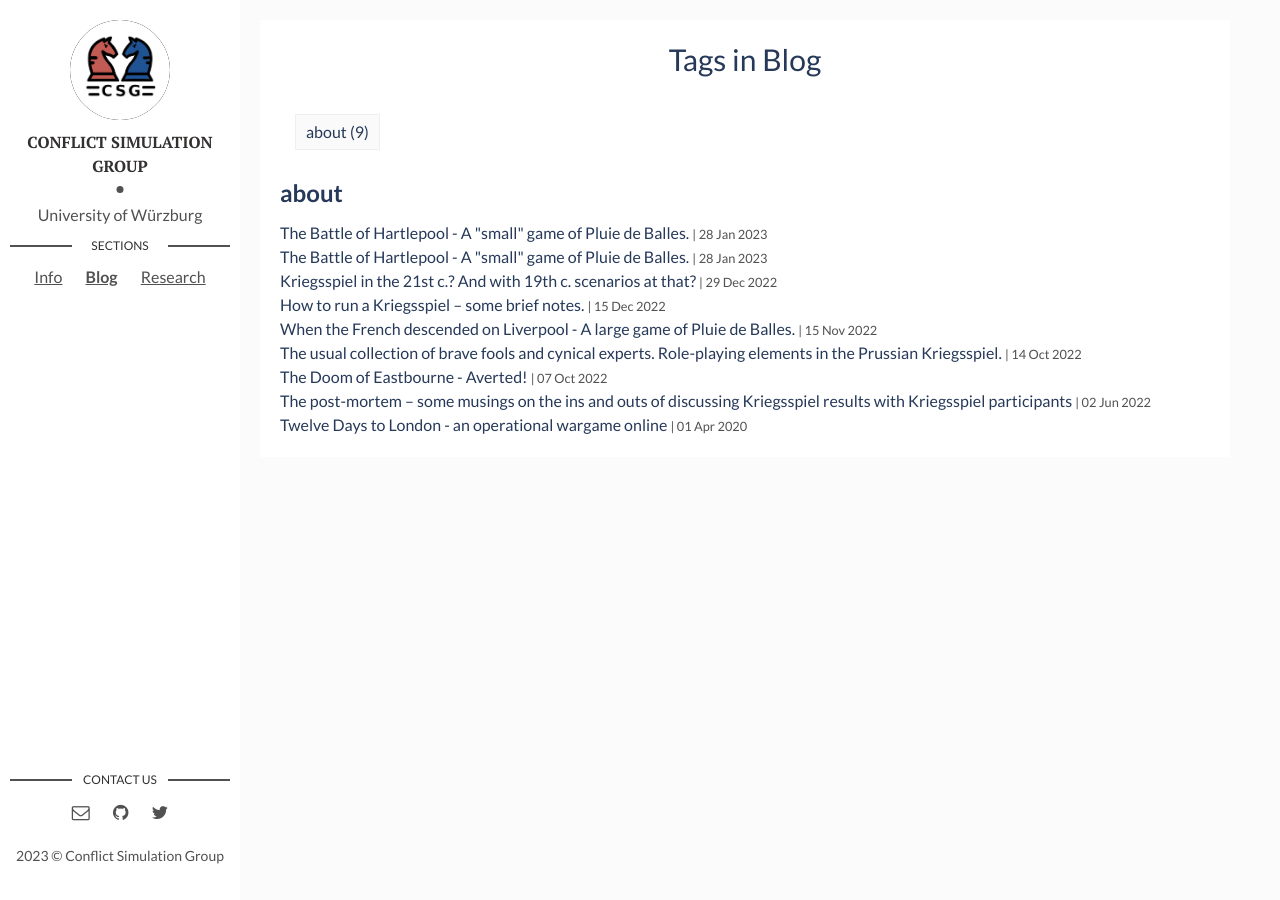
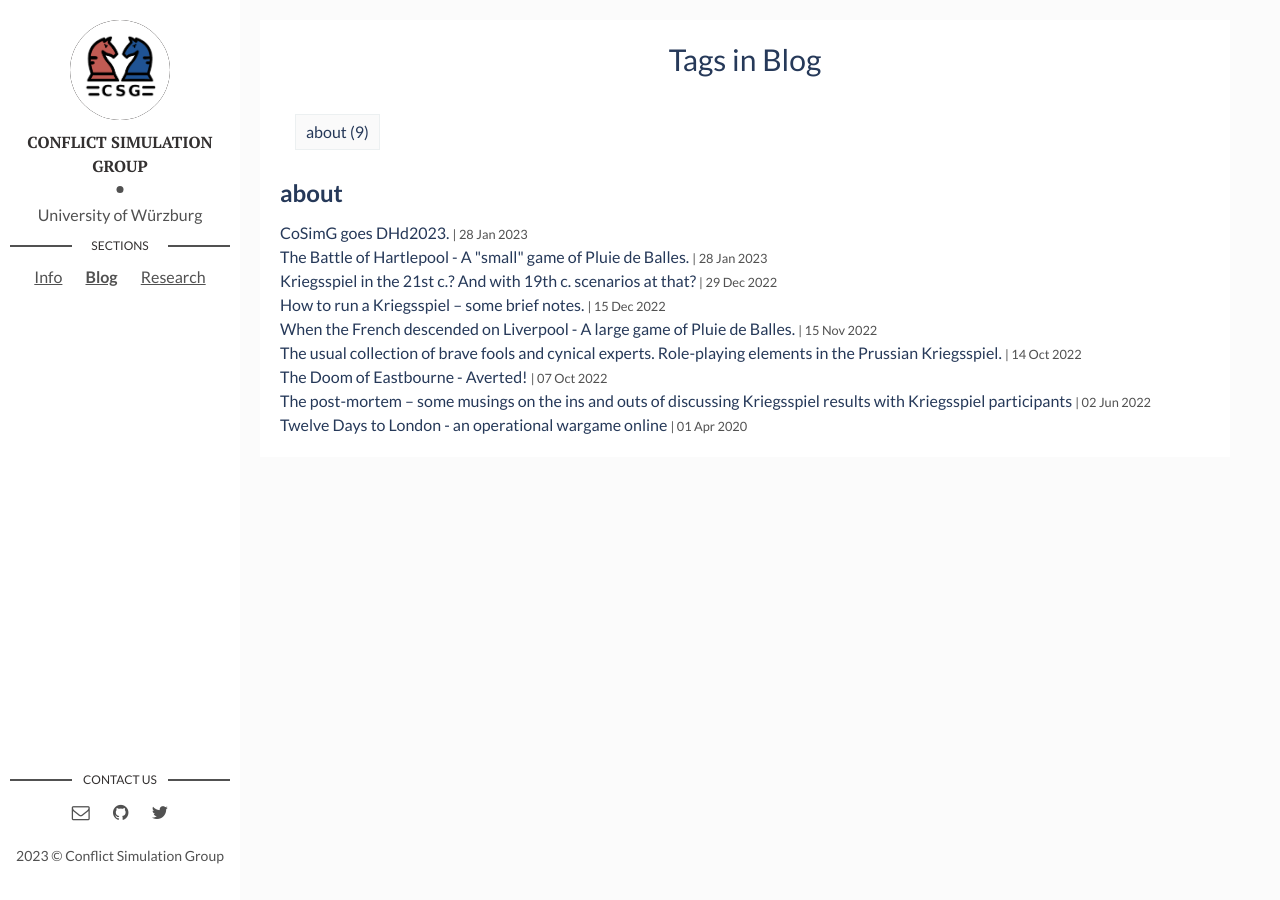
Before and after one commit to cosimg/blog, a Jekyll site: the page built from tags.html, in a window 1280 px wide. Built offline with Jekyll 4.4.1, drawn with Linux system fonts in a browser that asks for light colours.

Commit message:
Update 2023-03-18-CoSimG-goes-DHd.markdown

```diff
--- a/_posts/2023-03-18-CoSimG-goes-DHd.markdown
+++ b/_posts/2023-03-18-CoSimG-goes-DHd.markdown
@@ -1,6 +1,6 @@
 ---
 layout: page
-title: The Battle of Hartlepool - A "small" game of Pluie de Balles.
+title: CoSimG goes DHd2023.
 date: 2023-01-28 20:00:00 +0300
 description: As far as the general setup is concerned ...
 img: Trier.png  #  Add image post (optional)
```
